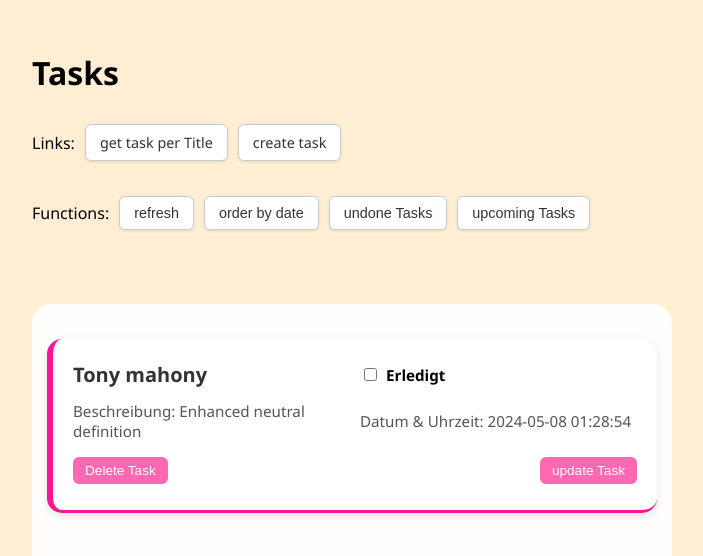
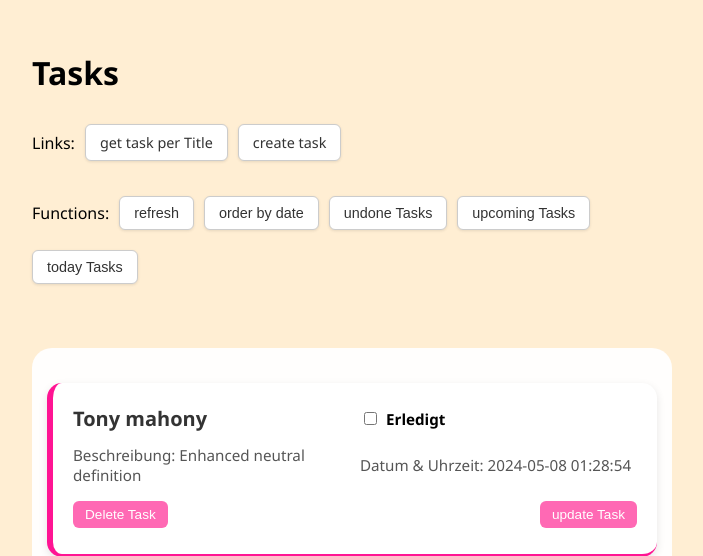
Before and after one commit to mattadosss/TaskPlanner, a Flask app: page / in a window 1280 px wide. Shown: the top 556 px of the page, without its empty margins (288-991 px from the left). Run offline with Flask 3, Linux system fonts and the light colour scheme; data comes from the database, SQL or seed files in the repository.

Commit message:
you can now get today tasks

```diff
--- a/templates/index.html
+++ b/templates/index.html
@@ -22,6 +22,7 @@
             <input type="button" value="order by date" id="datebutton">
             <input type="button" value="undone Tasks" id="undone">
             <input type="button" value="upcoming Tasks" id="upcoming">
+            <input type="button" value="today Tasks" id="today">
         </div>
     </div>
 
@@ -41,6 +42,7 @@
         const datebutton = document.getElementById("datebutton")
         const undone = document.getElementById("undone")
         const upcoming = document.getElementById("upcoming")
+        const today = document.getElementById("today")
         function renderTaskList(tasks) {
             taskdiv.replaceChildren();  // Clear the container
 
@@ -158,6 +160,14 @@
             console.log(task)
             renderTaskList(task);
         }
+        async function today_tasks() {
+            const url = `/api_today_tasks`;
+            console.log(url)
+            let result = await fetch(url);
+            let task = await result.json();
+            console.log(task)
+            renderTaskList(task);
+        }
 
 
         loadBlogPost();
@@ -165,6 +175,7 @@
         datebutton.addEventListener("click", taskBydate)
         undone.addEventListener("click", undone_tasks)
         upcoming.addEventListener("click", upcoming_tasks)
+        today.addEventListener("click", today_tasks)
     });
 
 
--- a/webapi.py
+++ b/webapi.py
@@ -102,4 +102,19 @@ def create_flask():
         ]
         return jsonify(upcoming)
 
+    @app.route("/api_today_tasks", methods=["GET"])
+    def today_tasks():
+        today = datetime.today().date()
+        tasks = db_handler.get_tasks()
+
+        tasks = json.loads(tasks)
+
+        today_tasks = []
+        for task in tasks:
+            task_date = datetime.strptime(task["DatumUhrzeit"], "%Y-%m-%d %H:%M:%S").date()
+            if task_date == today:
+                today_tasks.append(task)
+
+        return jsonify(today_tasks)
+
     return app
```
Also changed, not shown: README.md.
